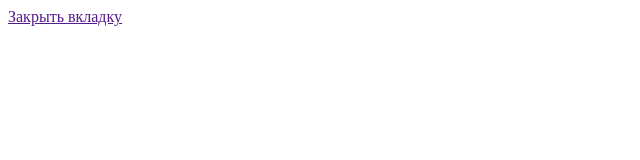
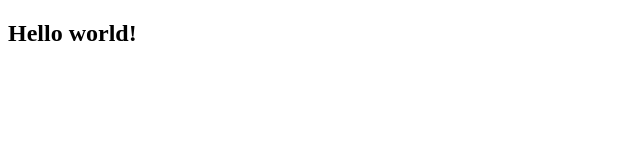
Before and after one commit to jecosjmecos/js-course, a plain HTML site: page index.html in a window 1280 px wide. Shown: the whole page, without its empty margins (0-640 px from the left). Drawn offline with Linux system fonts and the light colour scheme.

Commit message:
lesson 11

```diff
--- a/index.html
+++ b/index.html
@@ -7,7 +7,7 @@
 	<title>Document</title>
 </head>
 <body>
-	<a href="">Закрыть вкладку</a>
+	<h2>Hello world!</h2>
 	<script src="main.js"></script>
 </body>
 </html>
```
